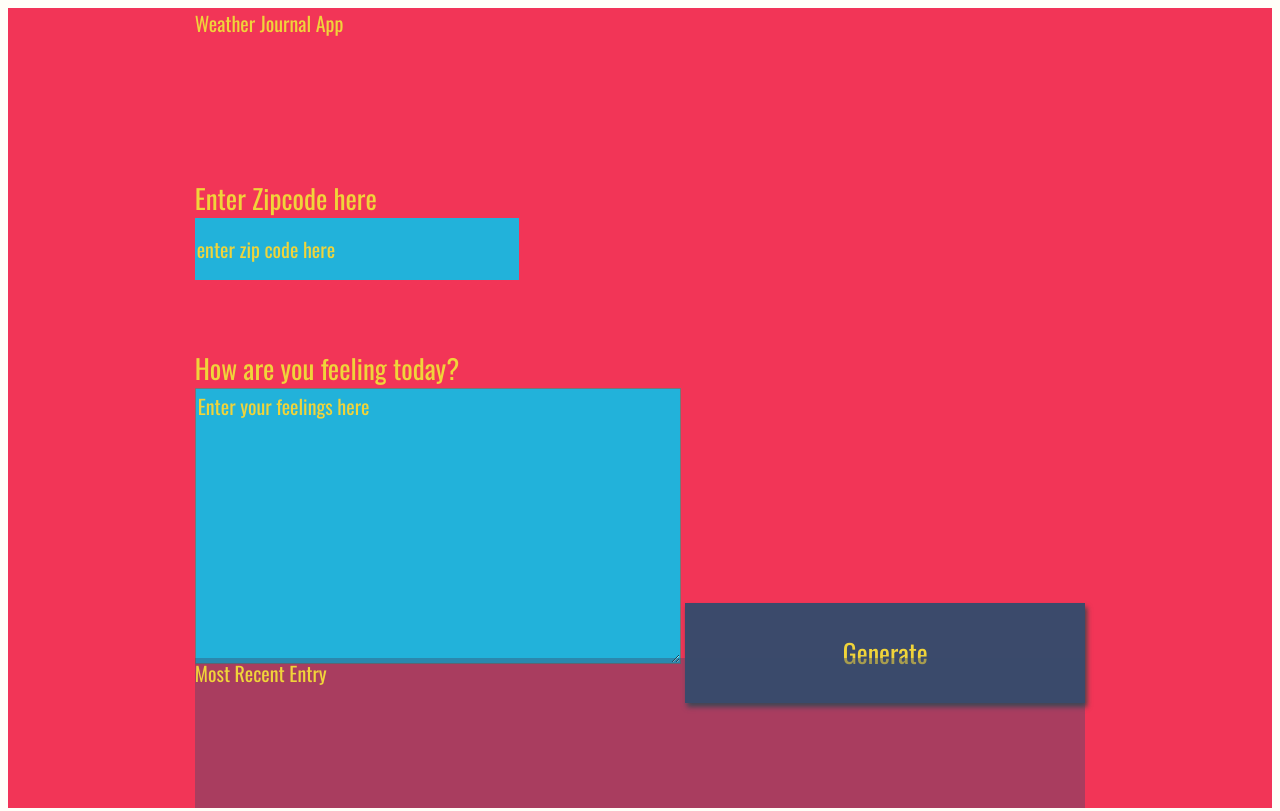
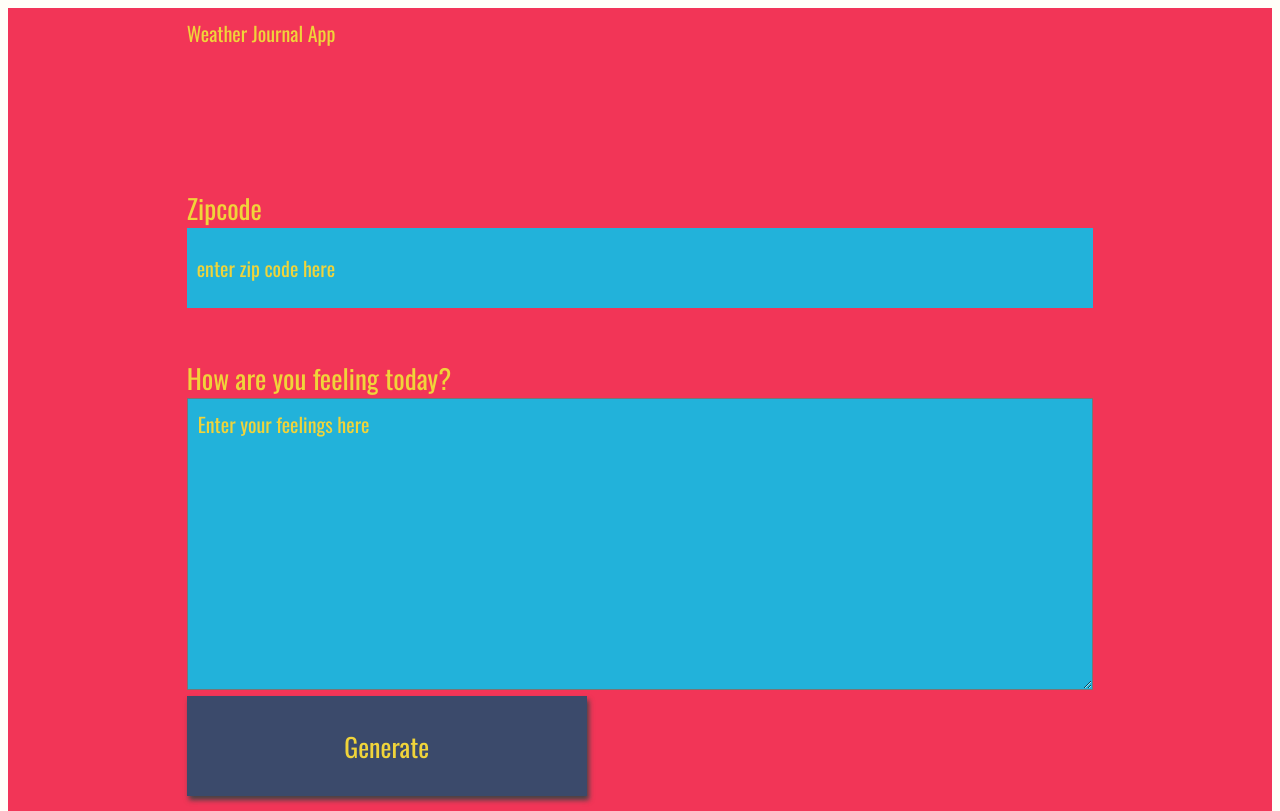
Before and after one commit to adriflorence/Weather-Journal, a plain HTML site: page website/index.html in a window 1280 px wide. Shown: the top 811 px of the page. Drawn offline with nearby package versions, Linux system fonts and the light colour scheme; a web font is replaced by a local one.

Commit message:
chore: minor positioning and paddning tweaks

```diff
--- a/website/index.html
+++ b/website/index.html
@@ -7,25 +7,25 @@
         <link rel="stylesheet" href="style.css">
     </head>
     <body>
-        <div id = "app">
-            <div class ="holder headline">
+        <div id="app">
+            <div class="holder headline">
                 Weather Journal App
             </div>
-            <div class ="holder zip">
-                <label for="zip">Enter Zipcode here</label>
+            <div class="holder zip">
+                <label for="zip">Zipcode</label>
                 <input type="text" id="zip" placeholder="enter zip code here">
             </div>
             <div class ="holder feel">
                 <label for="feelings">How are you feeling today?</label>
-                <textarea class= "myInput" id="feelings" placeholder="Enter your feelings here" rows="9" cols="50"></textarea>
-                <button id="generate" type = "submit"> Generate </button>
+                <textarea class="myInput" id="feelings" placeholder="Enter your feelings here" rows="9" cols="50"></textarea>
+                <button id="generate" type="submit"> Generate </button>
             </div>
             <div class ="holder entry">
-                <div class = "title">Most Recent Entry</div>
-                <div id = "entryHolder">
-                    <div id = "date"></div>
-                    <div id = "temp"></div>
-                    <div id = "content"></div>
+                <div class="title">Most Recent Entry</div>
+                <div id="entryHolder">
+                    <div id="date"></div>
+                    <div id="temp"></div>
+                    <div id="content"></div>
                 </div>
             </div>
         </div>
--- a/website/style.css
+++ b/website/style.css
@@ -6,14 +6,13 @@ body{
 #app{
     display: grid;
     grid-auto-rows: minmax(150px, auto);
-    /* grid-template-columns:  */
-    height:100vh;
     background: #f23557;
     color: #f0d43a;
     justify-content: center;
     grid-gap: 1em;
     font-size: 20px;
     font-family: 'Oswald', sans-serif;
+    padding: 0.5em;
 }
 
 .holder{
@@ -22,6 +21,7 @@ body{
 
 .entry{
     background: rgba(59, 74, 107, .4);
+    padding: 0.5em;
 }
 
 #entryHolder{
@@ -56,7 +56,8 @@ label{
 input{
     display:block;
     height: 60px;
-    width: 320px;
+    width: -webkit-fill-available;
+    padding: 0.5em;
     background:#22b2da;
     color: #f0d43a;
     font-size: 20px;
@@ -73,6 +74,7 @@ button{
     font-family: 'Oswald', sans-serif;
     border: none;
     box-shadow: 2px 4px 5px #444;
+    cursor: pointer;
 }
 h1{
     font-size: 36px;
@@ -83,6 +85,8 @@ textarea{
     color: #f0d43a;
     font-size: 20px;
     font-family: 'Oswald', sans-serif;
+    padding: 0.5em;
+    width: -webkit-fill-available;
 }
 /* Reset style for HTML element on active to have no border*/
 input:focus,
```
